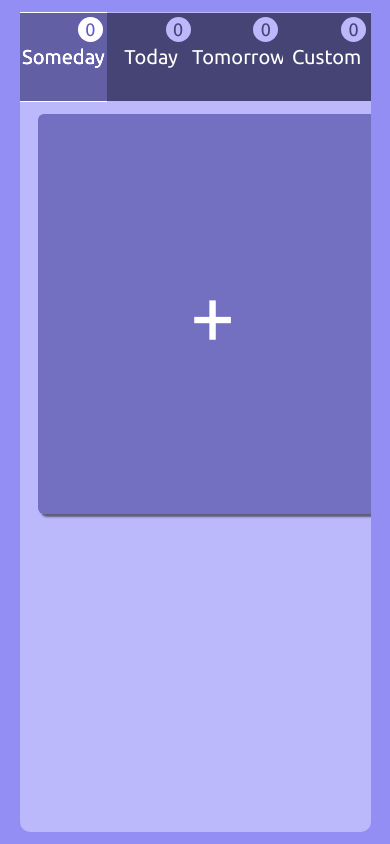
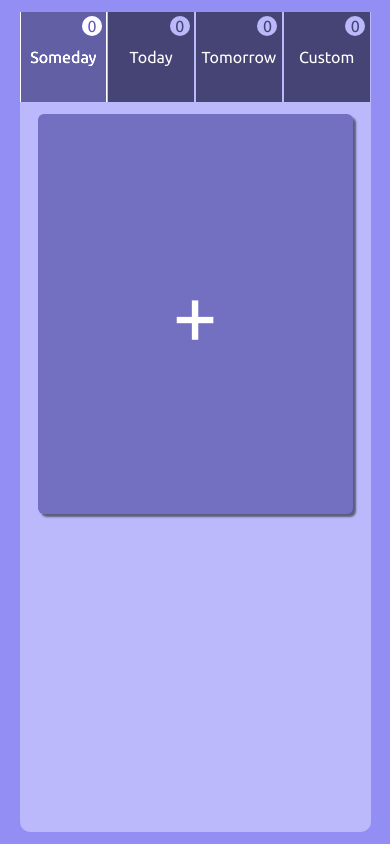
Before and after one commit to caioreigot/todo-list, a React (Create React App) app: page / in a window 390 px wide. Built offline with nearby package versions, Linux system fonts and the light colour scheme.

Commit message:
Responsivity improved

```diff
--- a/src/components/AddToDoCard/style.js
+++ b/src/components/AddToDoCard/style.js
@@ -1,6 +1,7 @@
 import styled from "styled-components";
 
 const StyledAddToDoCard = styled.div`
+  & {
     display: flex;
     justify-content: center;
     align-items: center;
@@ -23,6 +24,7 @@ const StyledAddToDoCard = styled.div`
 
     -webkit-box-shadow: 3px 3px 2px 0px rgba(0,0,0,0.5);
     box-shadow: 3px 3px 2px 0px rgba(0,0,0,0.5);
+  }
 
   :hover {
     cursor: pointer;
@@ -32,6 +34,12 @@ const StyledAddToDoCard = styled.div`
   :active {
     filter: brightness(1.2);
   }
+
+  @media (max-width: 450px) {
+    & {
+      min-width: 0;
+    }
+  }
 `;
 
 export default StyledAddToDoCard;
--- a/src/components/CategoryMenuItem/style.js
+++ b/src/components/CategoryMenuItem/style.js
@@ -44,6 +44,27 @@ const StyledCategoryMenuItem = styled.div`
 
     background-color: var(--light-purple);
   }
+
+  @media (max-width: 900px) {
+    & {
+      border-top: none;
+      border-bottom: none;
+      border-left: 1px solid var(--light-purple);
+      border-right: 1px solid var(--light-purple);
+    }
+  }
+
+  @media (max-width: 550px) {
+    & {
+      font-size: 16px;
+    }
+
+    & > .to-do-quantity {
+      height: 20px;
+      width: 20px;
+      font-size: 16px;
+    }
+  }
 `;
 
 export default StyledCategoryMenuItem;
```
Lines whose indentation alone changed are shown as unchanged.
